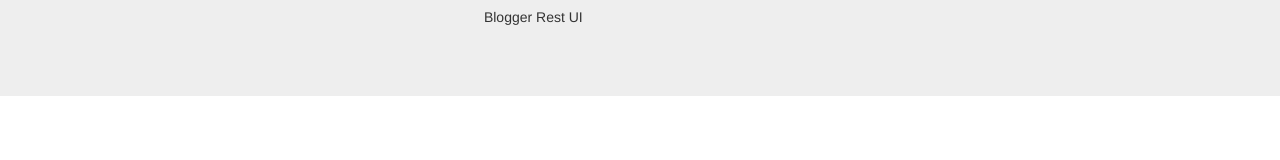
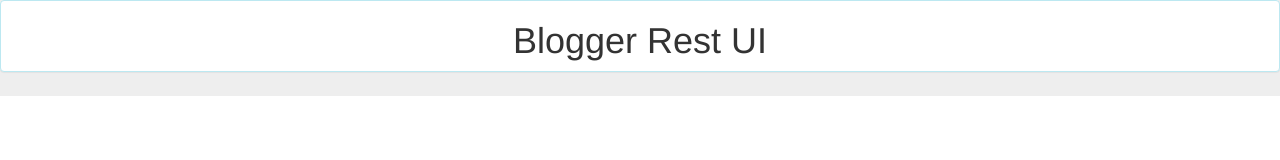
Before and after one commit to luckysher/blogger_rest_UI, a plain HTML site: page index.html in a window 1280 px wide. Drawn offline with nearby package versions, Linux system fonts and the light colour scheme; some packages are replaced by stand-ins of ours; a script that the page names is missing.

Commit message:
upated heading style

```diff
--- a/index.html
+++ b/index.html
@@ -17,11 +17,12 @@
 </head>
 <body>
         <header>
-        <div class="col-sm-10 subtitle">
-                   <center><h5>Blogger Rest UI</h5></center>
+        <div class="col-sm-12 panel panel-info">
+                   <center><h1>Blogger Rest UI</h1></center>
         </div>
         </header>
         <div class="jumbotron">
+
         </div>
 	<!--Imports for various js file for blogger rest UI-->
         <script src="./blogger.ui.js"></script>
```
